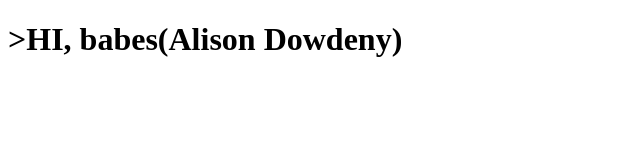
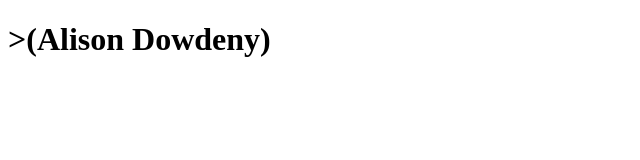
Before and after one commit to JaynouOliver/Javascript, a plain HTML site: page index.html in a window 1280 px wide. Shown: the whole page, without its empty margins (0-640 px from the left). Drawn offline with Linux system fonts and the light colour scheme.

Commit message:
javascript

```diff
--- a/index.html
+++ b/index.html
@@ -7,7 +7,7 @@
     <title>Document</title>
 </head>
 <body>
-    <h1>><strong>HI, babes(Alison Dowdeny)</strong></h1>
+    <h1>><strong>(Alison Dowdeny)</strong></h1>
     <script src="index.js"></script>
 
 
```
